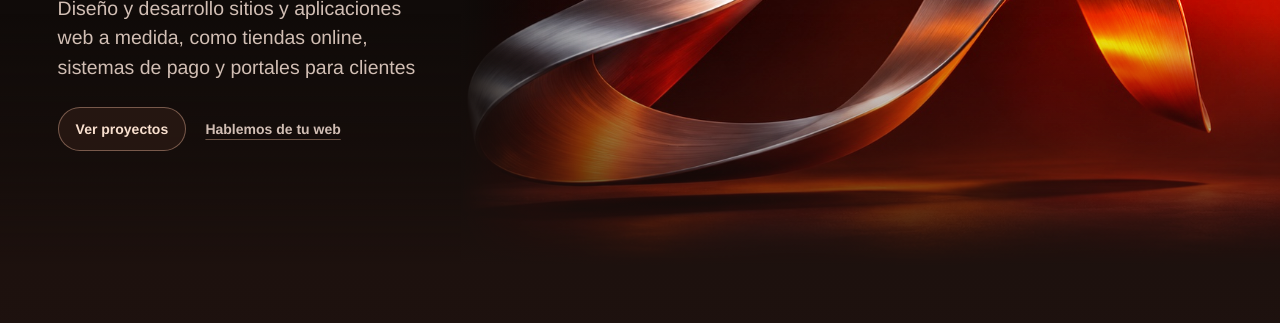
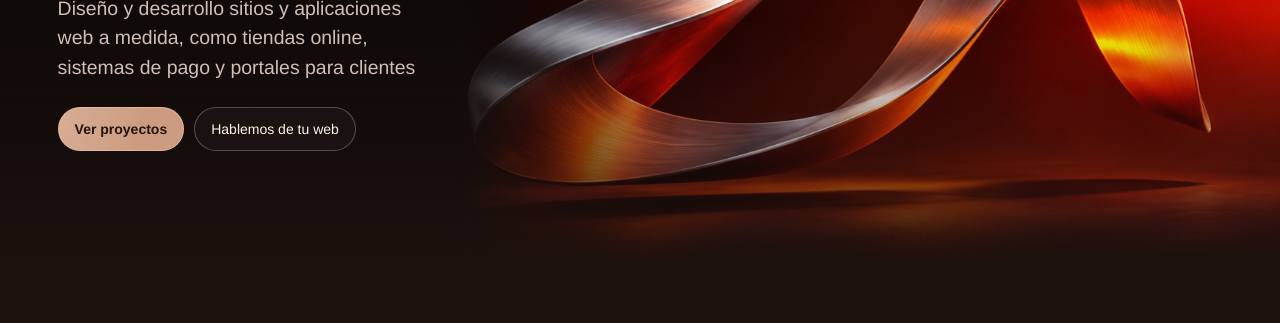
Before and after one commit to onenegroni/Encore-Design, a plain HTML site: page index.html in a window 1280 px wide. Shown: the part 477-800 px from the top of the page. Drawn offline with Linux system fonts and the light colour scheme.

Commit message:
Refine the homepage buttons with a copper finish

```diff
--- a/index.html
+++ b/index.html
@@ -19,7 +19,7 @@
   <link rel="alternate" hreflang="es" href="https://encore-design.coyoti-trading.chatgpt.site/">
   <link rel="alternate" hreflang="en" href="https://encore-design.coyoti-trading.chatgpt.site/en/">
   <link rel="icon" type="image/png" sizes="96x96" href="assets/encore-favicon.png">
-  <link rel="stylesheet" href="portfolio.css?v=3">
+  <link rel="stylesheet" href="portfolio.css?v=4">
   <link rel="stylesheet" href="proyectos/intro-motion.css">
   <script src="studio.js?v=2" defer></script>
   <script src="portfolio-previews.js" defer></script>
--- a/portfolio.css
+++ b/portfolio.css
@@ -85,12 +85,32 @@ img { display: block; max-width: 100%; }
 .hero h1 span { display: block; }
 .hero h1 .hero-emphasis { color: var(--warm-ivory); font-weight: 400; letter-spacing: -.063em; }
 .lede { max-width: min(410px, 30vw); margin-top: 23px; color: var(--muted); font-size: clamp(17px, 1.52vw, 21px); line-height: 1.5; }
-.hero-actions { display: flex; flex-wrap: wrap; align-items: center; gap: 5px clamp(13px, 1.5vw, 24px); margin-top: 25px; }
-.button { display: inline-flex; align-items: center; justify-content: center; width: fit-content; min-height: 44px; border-radius: 999px; font-size: 14px; font-weight: 680; text-decoration: none; }
-.button-primary { padding: 8px 17px; border: 1px solid #edb89b6b; background: #291914db; color: var(--warm-ivory); transition: background-color 160ms ease, border-color 160ms ease; }
-.button-primary:hover { border-color: #edb89bb0; background: #40281f; }
-.button-secondary { color: var(--muted); text-decoration: underline; text-decoration-color: #edb89b66; text-underline-offset: 5px; }
-.button-secondary:hover { color: var(--ink); text-decoration-color: currentColor; }
+.hero-actions { display: flex; flex-wrap: wrap; align-items: center; gap: 9px 10px; margin-top: 25px; }
+.button {
+  display: inline-flex;
+  align-items: center;
+  justify-content: center;
+  width: fit-content;
+  min-height: 44px;
+  padding: 8px 16px;
+  border: 1px solid transparent;
+  border-radius: 999px;
+  font-size: 14px;
+  font-weight: 650;
+  line-height: 1.15;
+  text-decoration: none;
+  transition: background-color 180ms ease, border-color 180ms ease, transform 180ms ease;
+}
+.button-primary {
+  border-color: #f2c8ad8c;
+  background-color: #cd9c80;
+  background-image: linear-gradient(110deg, #fff3e833, transparent 66%);
+  color: #24130e;
+}
+.button-primary:hover { border-color: #f2c8ad; background-color: #e0af91; }
+.button-secondary { border-color: #fff0e543; background: #fff0e507; color: var(--ink); font-weight: 570; }
+.button-secondary:hover { border-color: #e5b89a8c; background: #fff0e514; }
+.button:active { transform: scale(.98); }
 
 .gallery { background: linear-gradient(180deg, var(--canvas), #251713 52%, var(--canvas)); }
 .work { padding-block: clamp(34px, 5vw, 75px) clamp(62px, 8.25vw, 120px); }
@@ -245,7 +265,8 @@ h2 { font-size: clamp(47px, 6.75vw, 100px); font-weight: 670; line-height: .97;
 
 @media (max-width: 365px) {
   :root { --shell: calc(100% - 28px); }
-  .button-primary { padding-inline: 14px; }
+  .hero-actions { column-gap: 8px; }
+  .button { padding-inline: 12px; }
   .masthead-actions { gap: 8px; }
   .primary-nav a { font-size: 12px; }
 }
```
Also changed, not shown: en/index.html (+1 -1 lines).
